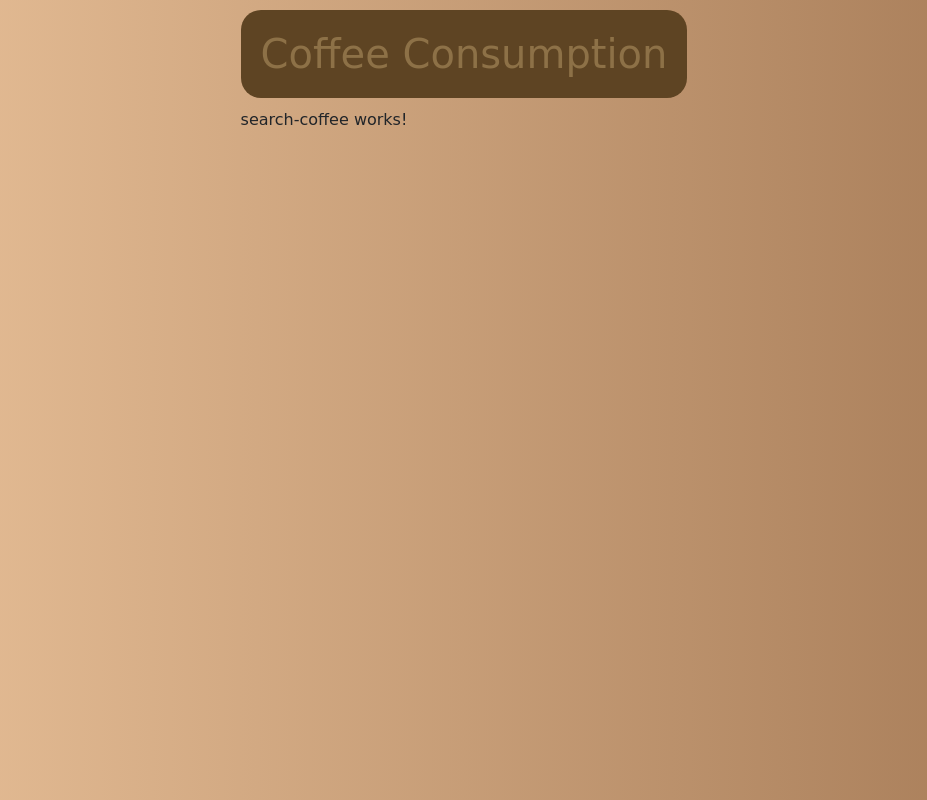
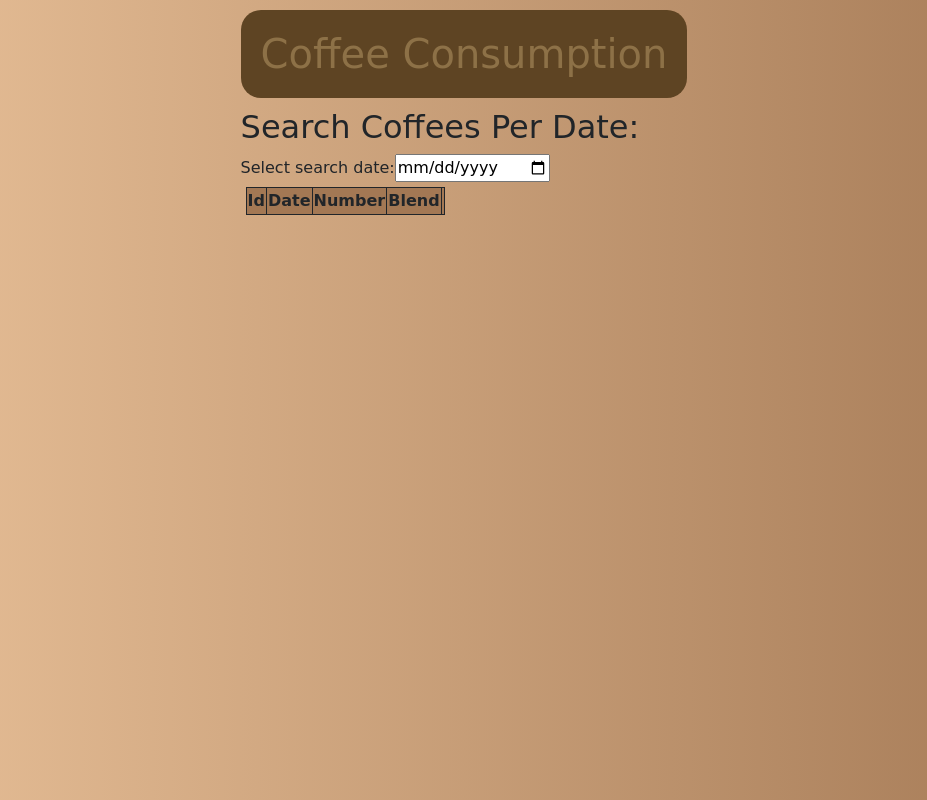
Before and after one commit to TheCSharpAcademy/CodeReviews.Angular.CoffeeTracker, an Angular app in the folder CoffeeTracker.Furiax/CoffeeTrackerUI/: page /search in a window 1280 px wide. Shown: the whole page, without its empty margins (176-1103 px from the left). Built offline with nearby package versions, Linux system fonts and the light colour scheme.

Commit message:
implemented the search function

```diff
--- a/CoffeeTracker.Furiax/CoffeeTrackerUI/src/app/coffeeService.ts
+++ b/CoffeeTracker.Furiax/CoffeeTrackerUI/src/app/coffeeService.ts
@@ -1,7 +1,7 @@
 import { Injectable } from '@angular/core';
 import { HttpClient, HttpHeaders } from '@angular/common/http';
 import { Coffee } from './coffee';
-import { Observable, of } from 'rxjs';
+import { Observable, of, map } from 'rxjs';
 import { catchError } from 'rxjs/operators';
 
 @Injectable({
@@ -61,10 +61,17 @@ getCoffeeNo404<Data>(id: number): Observable < Coffee > {
     if (!searchDate) {
       return of([]);
     }
-    return this.http.get<Coffee[]>(`${this.apiUrl}/?time=${searchDate}`).pipe(
+
+    return this.http.get<Coffee[]>(this.apiUrl).pipe(
+      map(coffees => coffees.filter(coffee => {
+        const coffeeTime = new Date(coffee.time);
+        return coffeeTime instanceof Date && coffeeTime.toISOString().split('T')[0] === searchDate.toISOString().split('T')[0];
+      })),
       catchError(this.errorHandler<Coffee[]>('searchCoffees', []))
     );
   }
+
+
   private errorHandler<T>(operation = 'operation', result?: T) {
     return (error: any): Observable<T> => {
       console.error(error);
--- a/CoffeeTracker.Furiax/CoffeeTrackerUI/src/app/search-coffee/search-coffee.component.html
+++ b/CoffeeTracker.Furiax/CoffeeTrackerUI/src/app/search-coffee/search-coffee.component.html
@@ -1 +1,24 @@
-<p>search-coffee works!</p>
+<h2>Search Coffees Per Date:</h2>
+<div id="search-component">
+    <label for="search-date">Select search date:</label>
+    <input #searchDate id="search-date" type="date" (input)="search(searchDate.valueAsDate)" />
+
+    <table>
+        <tbody>
+            <tr>
+                <th>Id</th>
+                <th>Date</th>
+                <th>Number</th>
+                <th>Blend</th>
+                <th></th>
+            </tr>
+            <tr *ngFor="let coffee of coffees$ | async">
+                <td>{{coffee.id}}</td>
+                <td>{{coffee.time | date:'dd/MM/yy'}}</td>
+                <td>{{coffee.numberOfCups}}x</td>
+                <td>{{coffee.blend}}</td>
+                <td><button routerLink="/detail/{{coffee.id}}">Edit</button></td>
+            </tr>
+        </tbody>
+    </table>
+</div>
--- a/CoffeeTracker.Furiax/CoffeeTrackerUI/src/app/search-coffee/search-coffee.component.ts
+++ b/CoffeeTracker.Furiax/CoffeeTrackerUI/src/app/search-coffee/search-coffee.component.ts
@@ -1,4 +1,8 @@
 import { Component } from '@angular/core';
+import { Observable, Subject } from 'rxjs';
+import { debounceTime, distinctUntilChanged, switchMap } from 'rxjs/operators';
+import { Coffee } from '../coffee';
+import { CoffeeService } from '../coffeeService';
 
 @Component({
   selector: 'app-search-coffee',
@@ -6,5 +10,23 @@ import { Component } from '@angular/core';
   styleUrl: './search-coffee.component.css'
 })
 export class SearchCoffeeComponent {
+  coffees$!: Observable<Coffee[]>;
+  private searchDate = new Subject<Date>();
+
+  constructor(private coffeeService: CoffeeService) { }
+
+  search(searchDate: Date | null): void {
+    if (searchDate !== null) {
+      this.searchDate.next(searchDate);
+    }
+  }
+
+  ngOnInit(): void {
+    this.coffees$ = this.searchDate.pipe(
+      debounceTime(300),
+      distinctUntilChanged(),
+      switchMap((searchDate: Date) => this.coffeeService.searchCoffees(searchDate)),
+    );
+  }
 
 }
```
